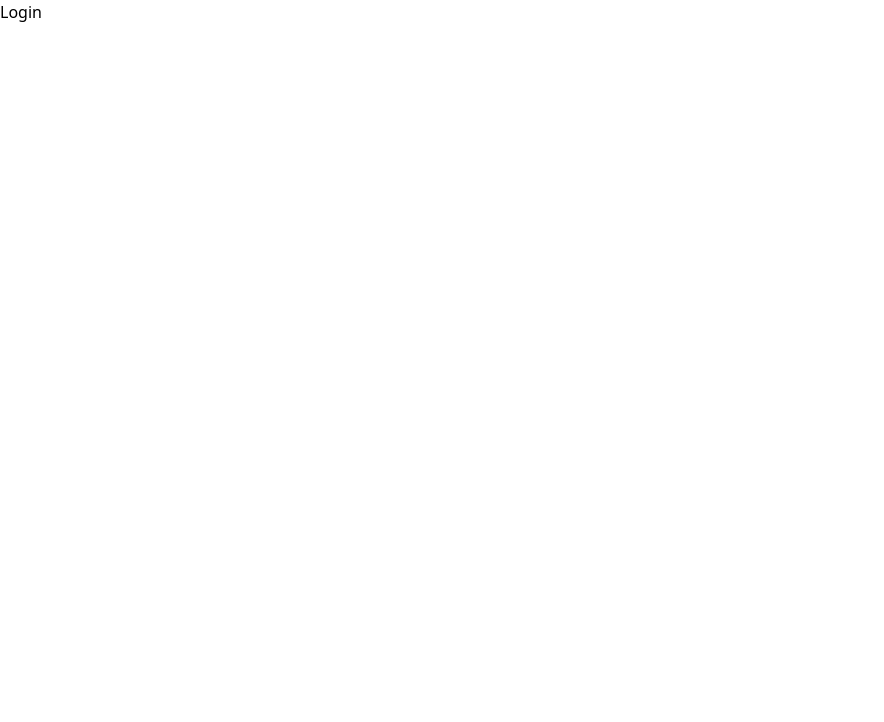
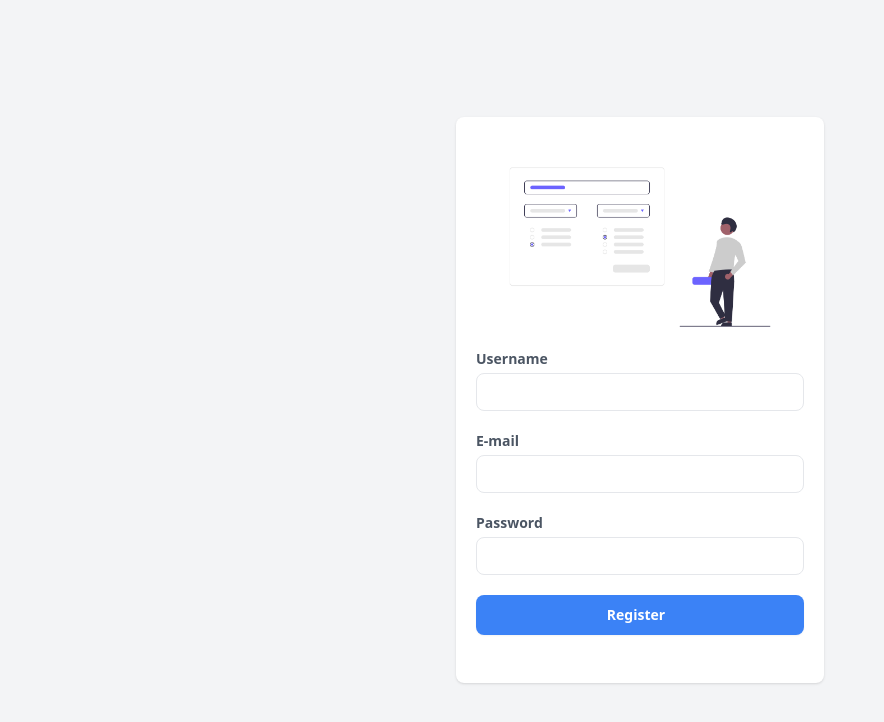
Before and after one commit to Caring-U/frontend-caring-u, a React (Create React App) app: page /register in a window 1280 px wide. Shown: the top 722 px of the page, without its empty margins (0-884 px from the left). Built offline with nearby package versions, Linux system fonts and the light colour scheme.

Commit message:
fitur login done

```diff
--- a/src/pages/LoginPage.js
+++ b/src/pages/LoginPage.js
@@ -1,6 +1,8 @@
 import React from "react";
+import { useNavigate } from "react-router-dom";
 
 const LoginPage = () => {
+  const navigate = useNavigate();
   return (
     <div className="2xl:container h-screen m-auto">
       <div hidden className="fixed inset-0 w-7/12 lg:block">
@@ -20,8 +22,8 @@ const LoginPage = () => {
       ></div>
       <div className="relative h-full ml-auto lg:w-6/12">
         <div className="m-auto py-12 px-6 sm:p-20 xl:w-10/12">
-          <div className="space-y-4">
-            <a href="">
+          <div className="space-y-4 flex justify-center flex-col items-center">
+            <a href="https://www.youtube.com/watch?v=dQw4w9WgXcQ&ab_channel=RickAstley">
               <img src="/foto/logo.png" className="w-40" alt="charingu logo" />
             </a>
             <p className="font-medium text-lg text-gray-600">
@@ -39,26 +41,29 @@ const LoginPage = () => {
             <div>
               <input
                 type="email"
-                placeholder="Email lo apa"
-                className="w-full py-3 px-6 ring-1 ring-gray-300 rounded-lg placeholder-gray-600 bg-transparent transition disabled:ring-gray-200 disabled:bg-gray-100 disabled:placeholder-gray-400 invalid:ring-red-400 focus:invalid:outline-none"
-              />
-            </div>
-
-            <div className="flex flex-col items-end">
-              <input
-                type="password"
-                placeholder="Password lo bro"
-                className="w-full py-3 px-6 ring-1 ring-gray-300 rounded-lg placeholder-gray-600 bg-transparent transition disabled:ring-gray-200 disabled:bg-gray-100 disabled:placeholder-gray-400 invalid:ring-red-400 focus:invalid:outline-none"
+                placeholder="Your Email"
+                className="w-full py-3 px-6 ring-1 ring-gray-300 rounded-lg placeholder-gray-600 bg-transparent transition disabled:ring-gray-200 disabled:bg-gray-100 disabled:placeholder-gray-400 invalid:ring-sky-600 focus:invalid:outline-none"
               />
             </div>
 
             <div>
-              <button className="w-full px-6 py-3 rounded-lg bg-sky-500 transition hover:bg-sky-600 focus:bg-sky-600 active:bg-sky-800">
+              <input
+                type="password"
+                placeholder="Your Password "
+                className="w-full py-3 px-6 ring-1 ring-gray-300 rounded-lg placeholder-gray-600 bg-transparent transition disabled:ring-gray-200 disabled:bg-gray-100 disabled:placeholder-gray-400 invalid:ring-sky-600 focus:invalid:outline-none"
+              />
+            </div>
+
+            <div>
+              <button className="w-full px-6 py-3 rounded-lg bg-sky-600 transition hover:bg-sky-700 focus:bg-sky-700 ">
                 <span className="font-semibold text-white text-lg">Login</span>
               </button>
               <p class="border-t pt-6 text-sm">
                 Don't have an account ?{" "}
-                <button href="#" className="text-sky-500">
+                <button
+                  onClick={() => navigate("/register")}
+                  className="text-sky-500"
+                >
                   Sign up
                 </button>
               </p>
--- a/src/pages/RegisterPage.js
+++ b/src/pages/RegisterPage.js
@@ -1,7 +1,55 @@
 import React from "react";
 
-const RegisterPage = (props) => {
-  return <div>Login</div>;
+const RegisterPage = () => {
+  return (
+    <div class="h-screen bg-gray-100 flex flex-col justify-center sm:py-12">
+      <div class="p-10 xs:p-0 mx-auto md:w-full md:max-w-md">
+        <div class="bg-white shadow w-full rounded-lg divide-y divide-gray-200">
+          <div class="px-5 py-7">
+            <img
+              className="object-cover md:rounded-t-lg"
+              src="/foto/registerLog.png"
+            />
+            <form action="" className="pb-5">
+              <div>
+                <label class="font-semibold text-sm text-gray-600  block">
+                  Username
+                </label>
+                <input
+                  type="text"
+                  class="border rounded-lg px-3 py-2 mt-1 mb-5 text-sm w-full"
+                />
+              </div>
+              <div>
+                <label class="font-semibold text-sm text-gray-600  block">
+                  E-mail
+                </label>
+                <input
+                  type="text"
+                  class="border rounded-lg px-3 py-2 mt-1 mb-5 text-sm w-full"
+                />
+              </div>
+              <div>
+                <label class="font-semibold text-sm text-gray-600  block">
+                  Password
+                </label>
+                <input
+                  type="text"
+                  class="border rounded-lg px-3 py-2 mt-1 mb-5 text-sm w-full"
+                />
+              </div>
+              <button
+                type="button"
+                class="transition duration-200 bg-blue-500 hover:bg-blue-600 focus:bg-blue-700 focus:shadow-sm focus:ring-4 focus:ring-blue-500 focus:ring-opacity-50 text-white w-full py-2.5 rounded-lg text-sm shadow-sm hover:shadow-md font-semibold text-center inline-block"
+              >
+                <span class="inline-block mr-2">Register</span>
+              </button>
+            </form>
+          </div>
+        </div>
+      </div>
+    </div>
+  );
 };
 
 export default RegisterPage;
```
Also changed, not shown: public/foto/registerLog.png (added).
